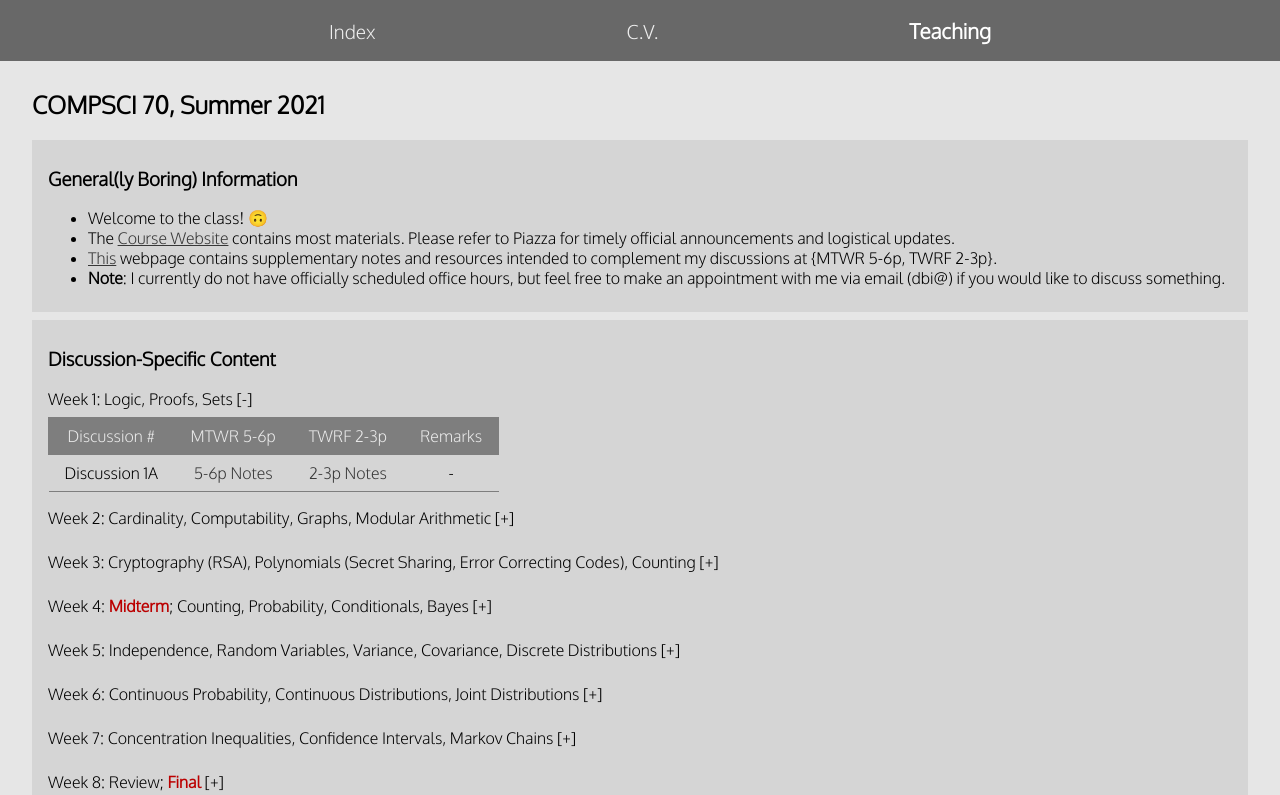
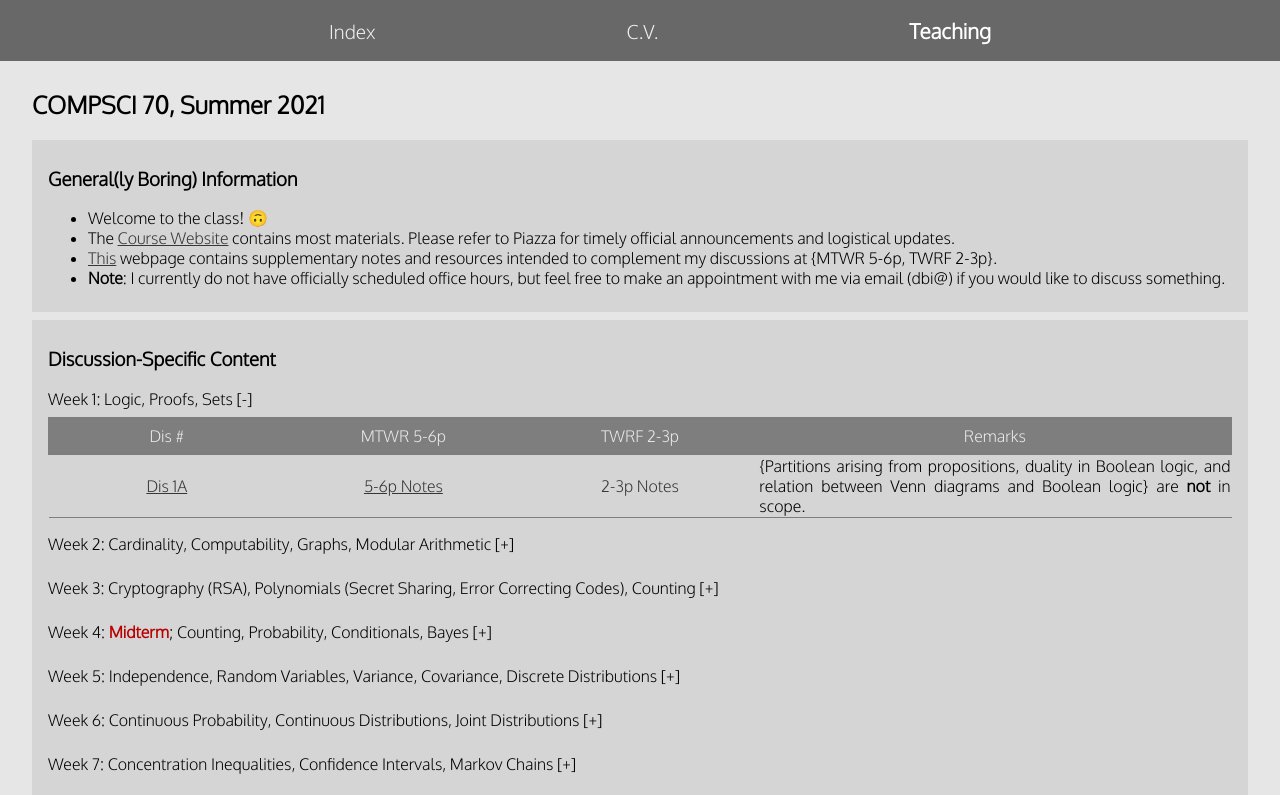
Before and after one commit to d-bi/d-bi.github.io, a plain HTML site: page teaching.html in a window 1280 px wide. Shown: the top 795 px of the page. Drawn offline with nearby package versions, Linux system fonts and the light colour scheme.

Commit message:
add dis 1a

```diff
--- a/style.css
+++ b/style.css
@@ -158,8 +158,12 @@ td.pic {
 .left-70 {
 	padding-right: 30%;
 }
-.borderedtable,
-.borderedtable td {
+.borderedtable {
+	border-bottom: 0.1em solid #7E7E7E;
+	border-collapse: collapse;
+}
+.borderedtable td.links  {
+	width: 20%;
 	border-bottom: 0.1em solid #7E7E7E;
 	border-collapse: collapse;
 	padding: 0.5em 1em;
--- a/teaching.html
+++ b/teaching.html
@@ -42,16 +42,16 @@
 					<div class="expandcontent">
 						<table class="borderedtable">
 							<tr>
-								<th>Discussion #</th>
+								<th>Dis #</th>
 								<th>MTWR 5-6p</th>
 								<th>TWRF 2-3p</th>
 								<th>Remarks</th>
 							</tr>
 							<tr>
-								<td>Discussion 1A</td>
-								<td><a class="texta">5-6p Notes</a></td>
-								<td><a class="texta">2-3p Notes</a></td>
-								<td>-</td>
+								<td class="links"><a class="texta" href="https://www.eecs70.org/static/discussions/dis01a.pdf">Dis 1A</a></td>
+								<td class="links"><a class="texta" href="https://drive.google.com/file/d/1VA1K-JBMeff0cQRepYOWb6NJWNkfuLt1/view?usp=sharing">5-6p Notes</a></td>
+								<td class="links"><a class="texta">2-3p Notes</a></td>
+								<td>{Partitions arising from propositions, duality in Boolean logic, and relation between Venn diagrams and Boolean logic} are <span class="emph">not</span> in scope.</td>
 							</tr>
 						</table>
 					</div>
```
